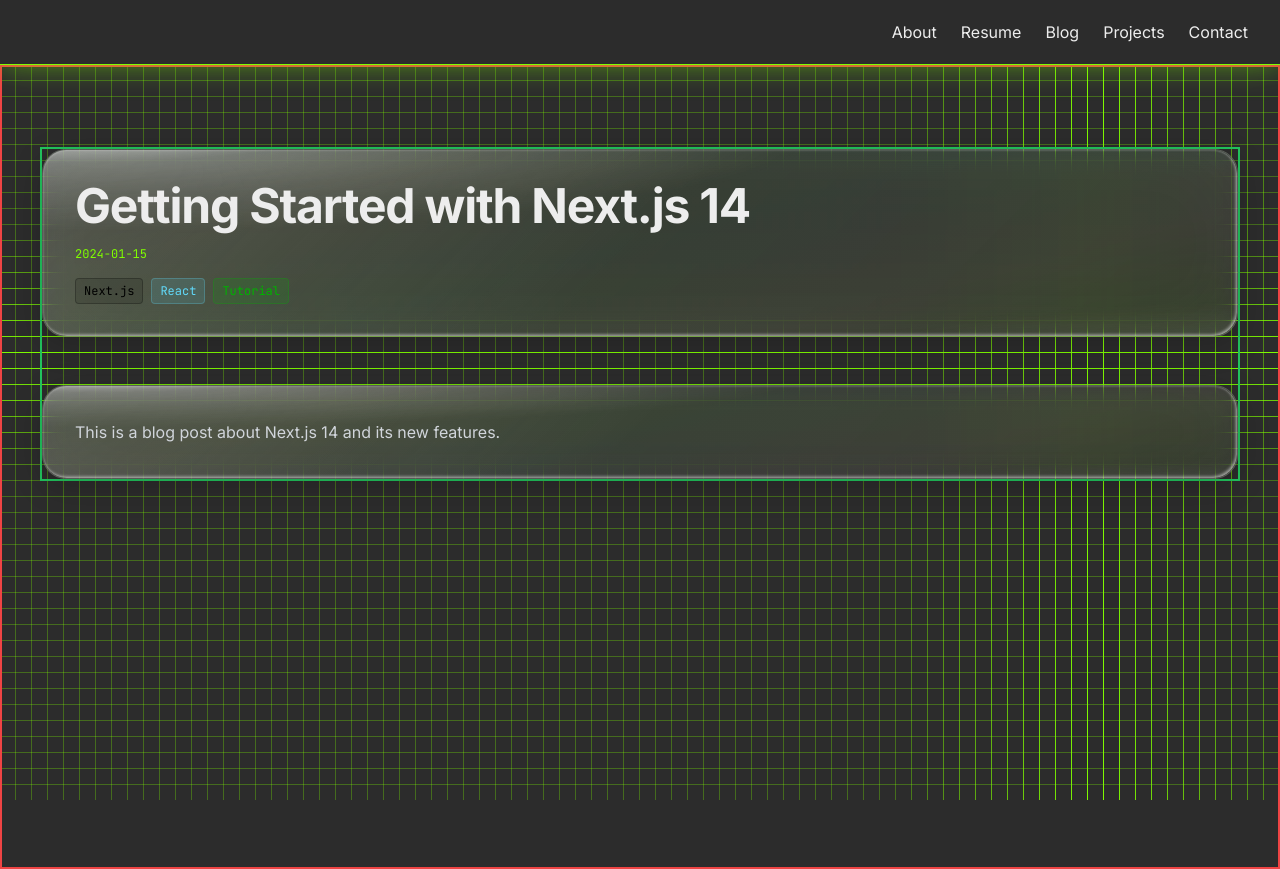
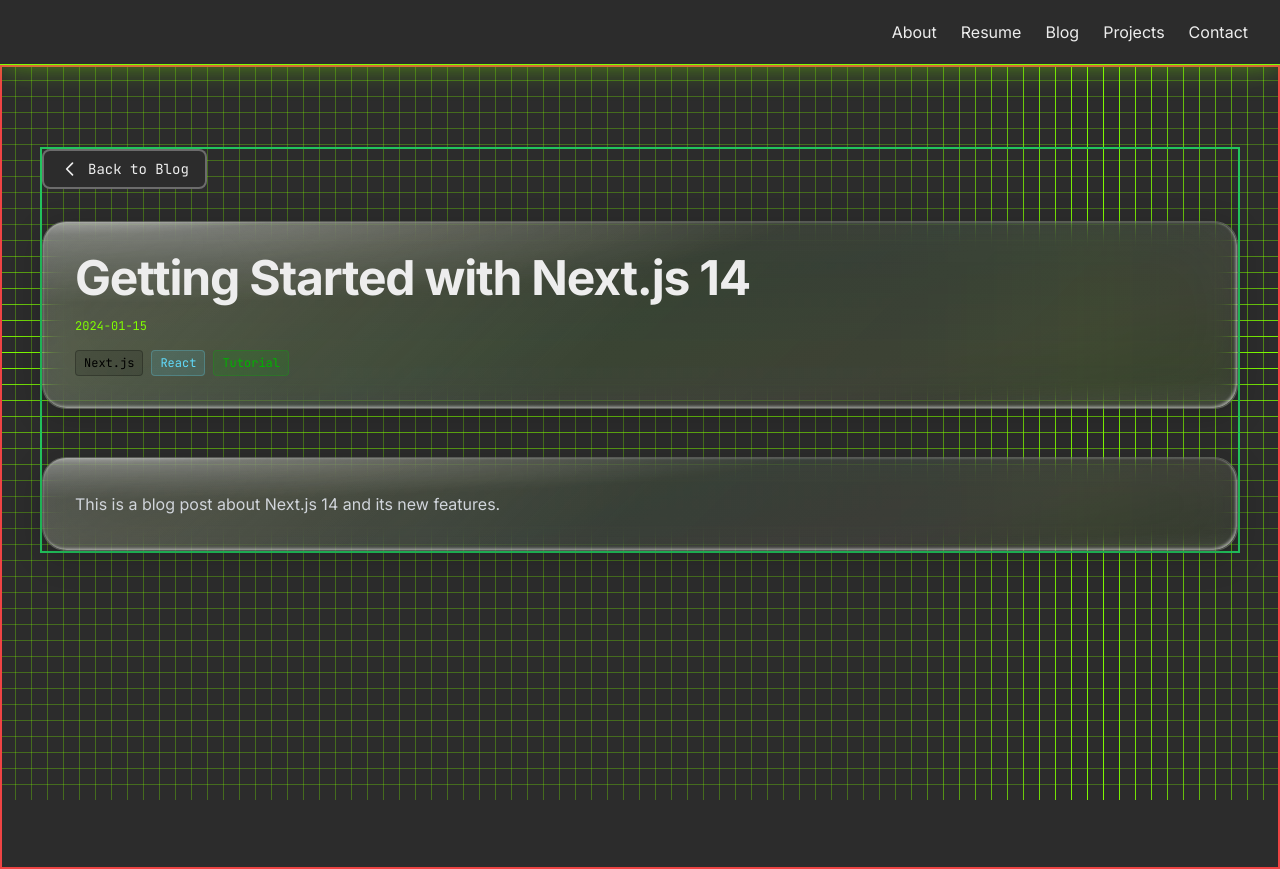
Before and after one commit to timtheteh/Personal-Website, a Next.js app: page /blog/post-1 in a window 1280 px wide. Built offline with nearby package versions, Linux system fonts and the light colour scheme.

Commit message:
back buttons

```diff
--- a/app/blog/[slug]/page.tsx
+++ b/app/blog/[slug]/page.tsx
@@ -3,6 +3,7 @@ import fs from 'fs';
 import path from 'path';
 import matter from 'gray-matter';
 import { notFound } from 'next/navigation';
+import Link from 'next/link';
 import Card from '@/components/Card';
 import { blogTags } from '@/content/blog/tags';
 
@@ -34,6 +35,24 @@ export default async function BlogPost({ params }: PageProps) {
     return (
       <main className="min-h-screen px-4 tablet:px-6 desktop:px-8 py-12 tablet:py-16 desktop:py-20">
         <div className="max-w-[1200px] border-2 border-green-500 mx-auto">
+          {/* Back Button */}
+          <div className="mb-6 tablet:mb-8">
+            <Link
+              href="/blog"
+              className="inline-flex items-center gap-2 px-4 py-2 rounded-lg bg-[#2C2C2C] border-2 border-white/30 text-foreground hover:border-brandcolour1 transition-[border-color] no-underline hover:no-underline"
+            >
+              <svg
+                className="w-5 h-5"
+                fill="none"
+                stroke="currentColor"
+                viewBox="0 0 24 24"
+              >
+                <path strokeLinecap="round" strokeLinejoin="round" strokeWidth={2} d="M15 19l-7-7 7-7" />
+              </svg>
+              <span className="text-sm font-mono">Back to Blog</span>
+            </Link>
+          </div>
+
           {/* Header Section */}
           <div className="mb-8 tablet:mb-12">
             <Card className="p-8">
--- a/app/blog/page.tsx
+++ b/app/blog/page.tsx
@@ -176,6 +176,24 @@ export default function Blog() {
   return (
     <main className="min-h-screen px-4 tablet:px-6 desktop:px-8 py-12 tablet:py-16 desktop:py-20">
       <div className="max-w-[1200px] border-2 border-green-500 mx-auto">
+        {/* Back Button */}
+        <div className="mb-6 tablet:mb-8">
+          <Link
+            href="/"
+            className="inline-flex items-center gap-2 px-4 py-2 rounded-lg bg-[#2C2C2C] border-2 border-white/30 text-foreground hover:border-brandcolour1 transition-[border-color] no-underline hover:no-underline"
+          >
+            <svg
+              className="w-5 h-5"
+              fill="none"
+              stroke="currentColor"
+              viewBox="0 0 24 24"
+            >
+              <path strokeLinecap="round" strokeLinejoin="round" strokeWidth={2} d="M15 19l-7-7 7-7" />
+            </svg>
+            <span className="text-sm font-mono">Back to Home</span>
+          </Link>
+        </div>
+
         {/* Header Section - Two columns on desktop/tablet, one column on mobile */}
         <div className="flex flex-col tablet:flex-row gap-8 tablet:gap-12 desktop:gap-12 mb-8 tablet:mb-12">
           {/* Column 1: Image (placeholder) - Desktop/Tablet only */}
--- a/app/projects/[slug]/page.tsx
+++ b/app/projects/[slug]/page.tsx
@@ -3,6 +3,7 @@ import fs from 'fs';
 import path from 'path';
 import matter from 'gray-matter';
 import { notFound } from 'next/navigation';
+import Link from 'next/link';
 import Card from '@/components/Card';
 import { projectTags } from '@/content/projects/tags';
 
@@ -34,6 +35,24 @@ export default async function Project({ params }: PageProps) {
     return (
       <main className="min-h-screen px-4 tablet:px-6 desktop:px-8 py-12 tablet:py-16 desktop:py-20">
         <div className="max-w-[1200px] border-2 border-green-500 mx-auto">
+          {/* Back Button */}
+          <div className="mb-6 tablet:mb-8">
+            <Link
+              href="/projects"
+              className="inline-flex items-center gap-2 px-4 py-2 rounded-lg bg-[#2C2C2C] border-2 border-white/30 text-foreground hover:border-brandcolour1 transition-[border-color] no-underline hover:no-underline"
+            >
+              <svg
+                className="w-5 h-5"
+                fill="none"
+                stroke="currentColor"
+                viewBox="0 0 24 24"
+              >
+                <path strokeLinecap="round" strokeLinejoin="round" strokeWidth={2} d="M15 19l-7-7 7-7" />
+              </svg>
+              <span className="text-sm font-mono">Back to Projects</span>
+            </Link>
+          </div>
+
           {/* Header Section */}
           <div className="mb-8 tablet:mb-12">
             <Card className="p-8">
--- a/app/projects/page.tsx
+++ b/app/projects/page.tsx
@@ -176,6 +176,24 @@ export default function Projects() {
   return (
     <main className="min-h-screen px-4 tablet:px-6 desktop:px-8 py-12 tablet:py-16 desktop:py-20">
       <div className="max-w-[1200px] border-2 border-green-500 mx-auto">
+        {/* Back Button */}
+        <div className="mb-6 tablet:mb-8">
+          <Link
+            href="/"
+            className="inline-flex items-center gap-2 px-4 py-2 rounded-lg bg-[#2C2C2C] border-2 border-white/30 text-foreground hover:border-brandcolour1 transition-[border-color] no-underline hover:no-underline"
+          >
+            <svg
+              className="w-5 h-5"
+              fill="none"
+              stroke="currentColor"
+              viewBox="0 0 24 24"
+            >
+              <path strokeLinecap="round" strokeLinejoin="round" strokeWidth={2} d="M15 19l-7-7 7-7" />
+            </svg>
+            <span className="text-sm font-mono">Back to Home</span>
+          </Link>
+        </div>
+
         {/* Header Section - Two columns on desktop/tablet, one column on mobile */}
         <div className="flex flex-col tablet:flex-row gap-8 tablet:gap-12 desktop:gap-12 mb-8 tablet:mb-12">
           {/* Column 1: Image (placeholder) - Desktop/Tablet only */}
```
